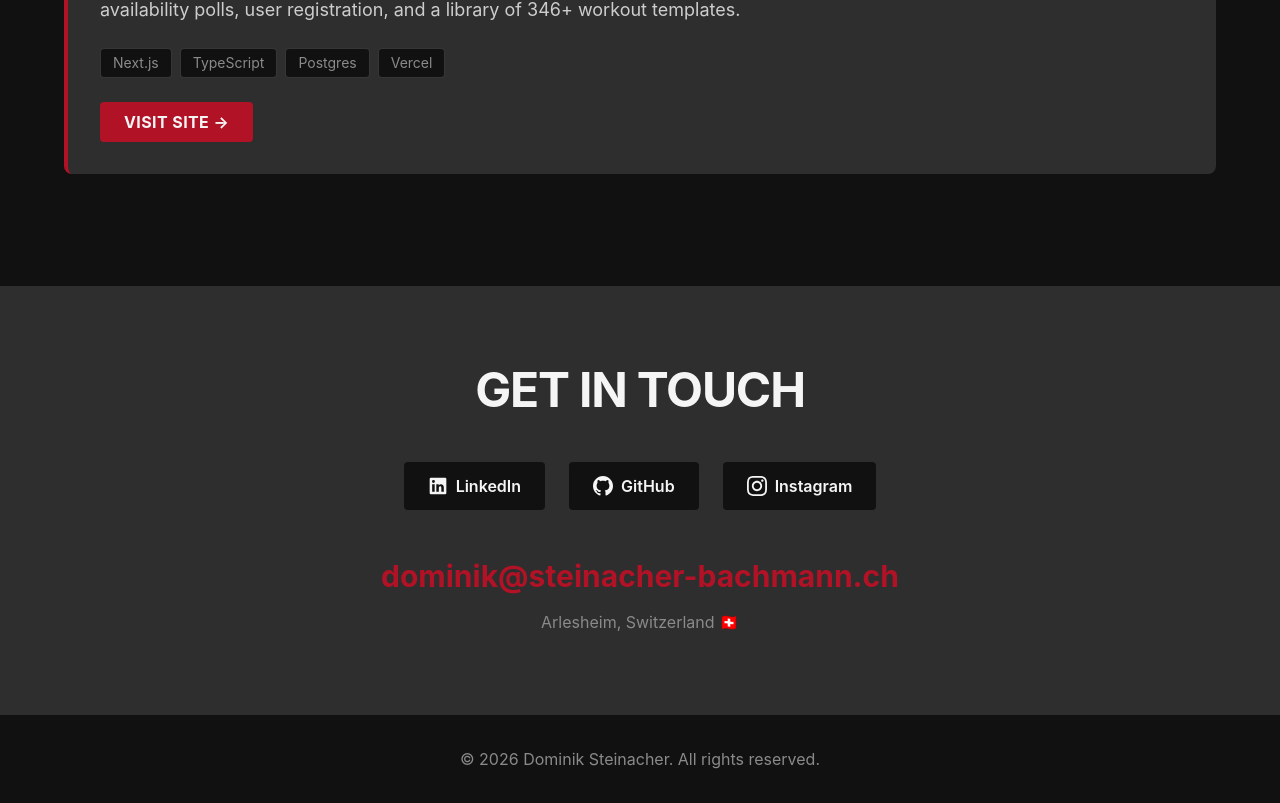
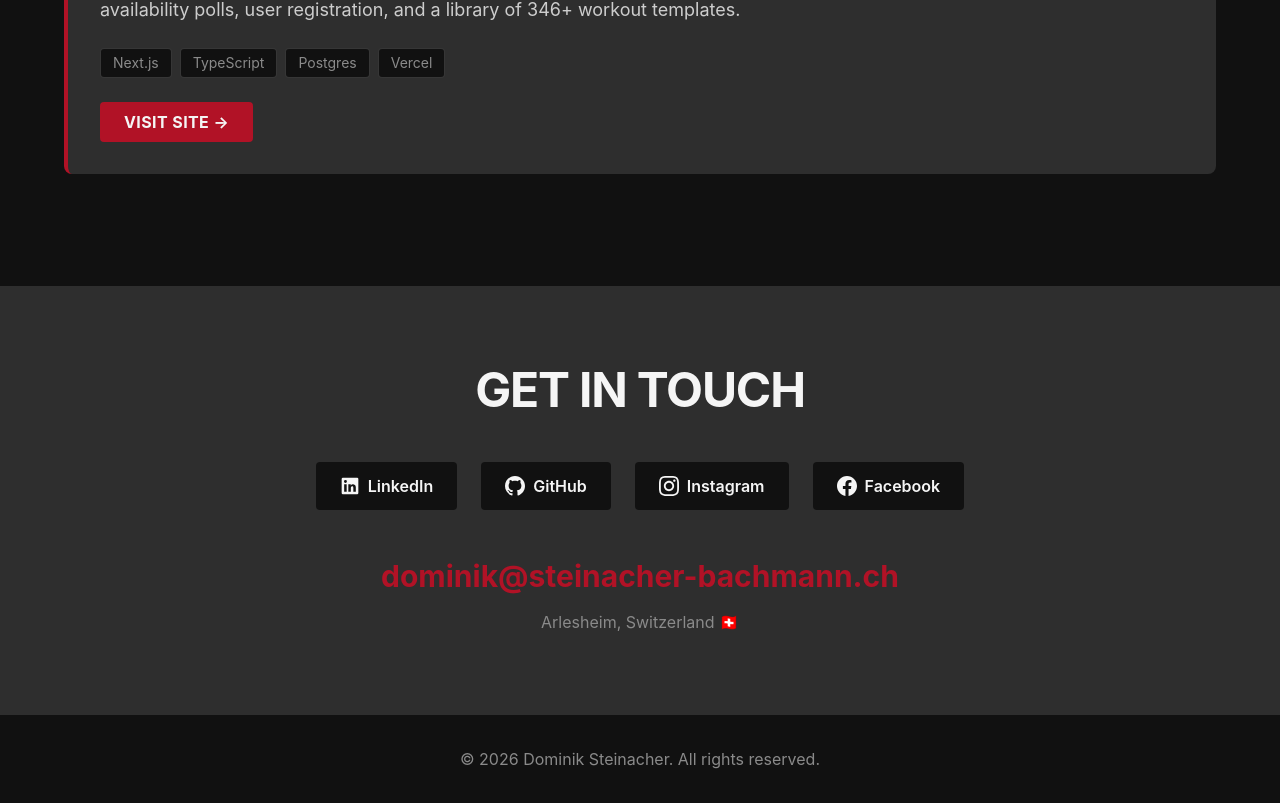
Before and after one commit to dosteinacher/domisteinacher-portfolio, a Next.js app: page / in a window 1280 px wide. Shown: the part 1598-2401 px from the top of the page. Built offline with nearby package versions, Linux system fonts and the light colour scheme.

Commit message:
Add Facebook link to homepage

```diff
--- a/app/page.tsx
+++ b/app/page.tsx
@@ -174,6 +174,15 @@
               <svg className="w-5 h-5" fill="currentColor" viewBox="0 0 24 24"><path d="M12 2.163c3.204 0 3.584.012 4.85.07 3.252.148 4.771 1.691 4.919 4.919.058 1.265.069 1.645.069 4.849 0 3.205-.012 3.584-.069 4.849-.149 3.225-1.664 4.771-4.919 4.919-1.266.058-1.644.07-4.85.07-3.204 0-3.584-.012-4.849-.07-3.26-.149-4.771-1.699-4.919-4.92-.058-1.265-.07-1.644-.07-4.849 0-3.204.013-3.583.07-4.849.149-3.227 1.664-4.771 4.919-4.919 1.266-.057 1.645-.069 4.849-.069zm0-2.163c-3.259 0-3.667.014-4.947.072-4.358.2-6.78 2.618-6.98 6.98-.059 1.281-.073 1.689-.073 4.948 0 3.259.014 3.668.072 4.948.2 4.358 2.618 6.78 6.98 6.98 1.281.058 1.689.072 4.948.072 3.259 0 3.668-.014 4.948-.072 4.354-.2 6.782-2.618 6.979-6.98.059-1.28.073-1.689.073-4.948 0-3.259-.014-3.667-.072-4.947-.196-4.354-2.617-6.78-6.979-6.98-1.281-.059-1.69-.073-4.949-.073zm0 5.838c-3.403 0-6.162 2.759-6.162 6.162s2.759 6.163 6.162 6.163 6.162-2.759 6.162-6.163c0-3.403-2.759-6.162-6.162-6.162zm0 10.162c-2.209 0-4-1.79-4-4 0-2.209 1.791-4 4-4s4 1.791 4 4c0 2.21-1.791 4-4 4zm6.406-11.845c-.796 0-1.441.645-1.441 1.44s.645 1.44 1.441 1.44c.795 0 1.439-.645 1.439-1.44s-.644-1.44-1.439-1.44z"/></svg>
               Instagram
             </a>
+            <a
+              href="https://www.facebook.com/dsteinacher"
+              target="_blank"
+              rel="noopener noreferrer"
+              className="flex items-center gap-2 bg-charcoal hover:bg-rust text-chalk px-6 py-3 rounded font-semibold transition"
+            >
+              <svg className="w-5 h-5" fill="currentColor" viewBox="0 0 24 24"><path d="M24 12.073c0-6.627-5.373-12-12-12s-12 5.373-12 12c0 5.99 4.388 10.954 10.125 11.854v-8.385H7.078v-3.47h3.047V9.43c0-3.007 1.792-4.669 4.533-4.669 1.312 0 2.686.235 2.686.235v2.953H15.83c-1.491 0-1.956.925-1.956 1.874v2.25h3.328l-.532 3.47h-2.796v8.385C19.612 23.027 24 18.062 24 12.073z"/></svg>
+              Facebook
+            </a>
           </div>
 
           {/* Email */}
```
